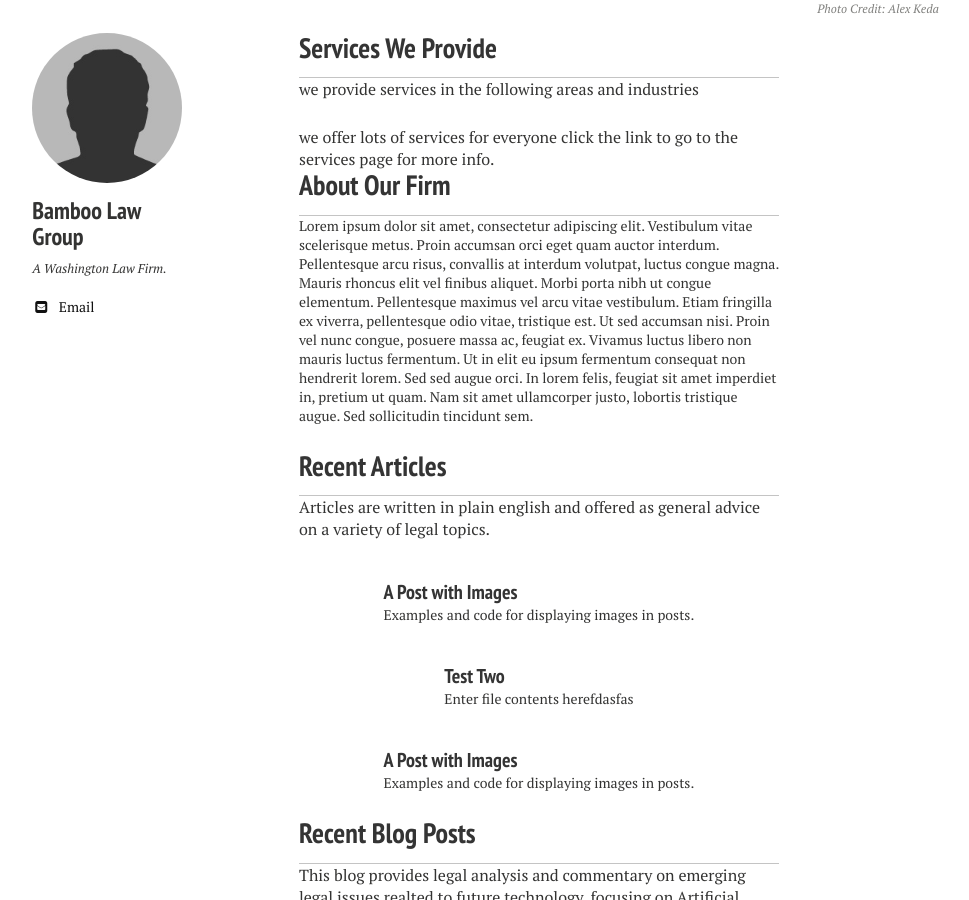
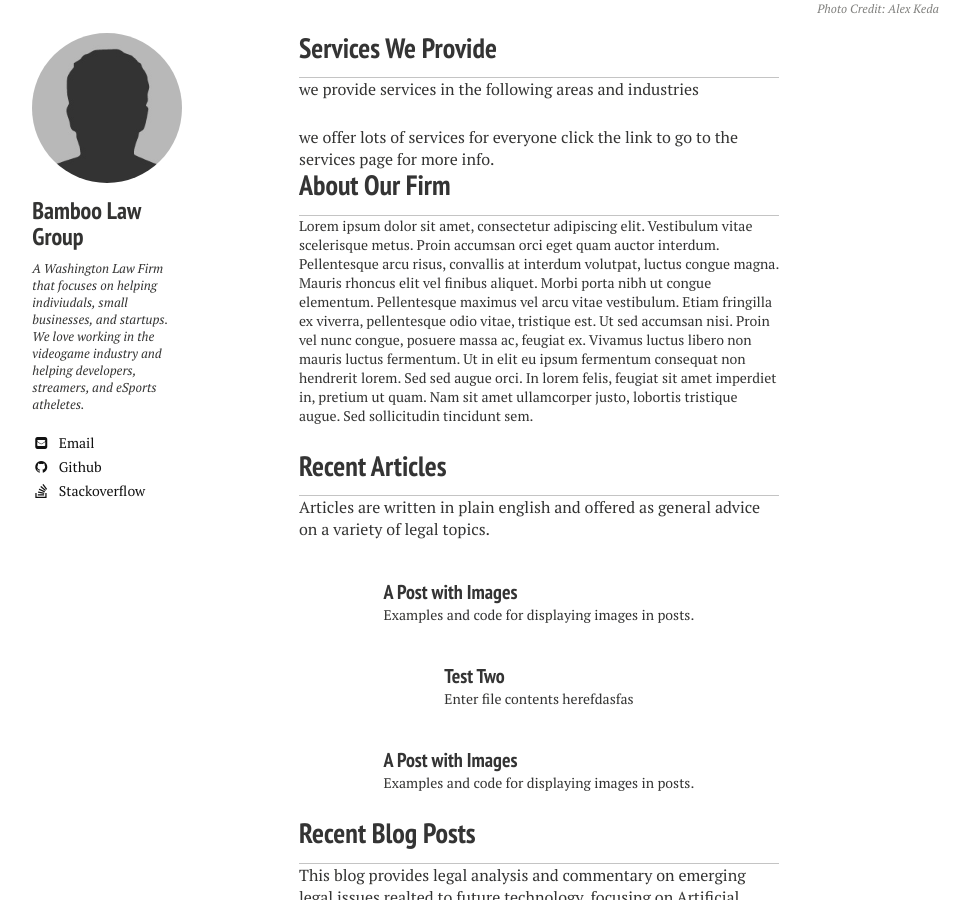
Before and after one commit to nerdyfergy/blg-site-mm3, a Jekyll site: the page built from index.md, in a window 1280 px wide and 900 px high, scrolled down 538 px. Shown: the whole window, without its empty margins (21-990 px from the left). Built offline with Jekyll 4.4.1, drawn with Linux system fonts in a browser that asks for light colours; nearby versions of some CDN libraries.

Commit message:
Update _config.yml

```diff
--- a/_config.yml
+++ b/_config.yml
@@ -27,7 +27,7 @@ kramdown:
 owner:
   name: Bamboo Law Group
   avatar: bio-photo.jpg
-  bio: "A Washington Law Firm."
+  bio: "A Washington Law Firm that focuses on helping indiviudals, small businesses, and startups. We love working in the videogame industry and helping developers, streamers, and eSports atheletes."
   email: test@test.org
   disqus-shortname:
   twitter: #username
@@ -39,8 +39,8 @@ owner:
     ad-client:
     ad-slot:
   bing-verify:
-  github: #username
-  stackoverflow: #123456/username   from a "http://stackoverflow.com/users/123456/username" link
+  github: username
+  stackoverflow: 123456/username  # from a "http://stackoverflow.com/users/123456/username" link
   linkedin: #username
   xing: #username
   instagram: #username
```
